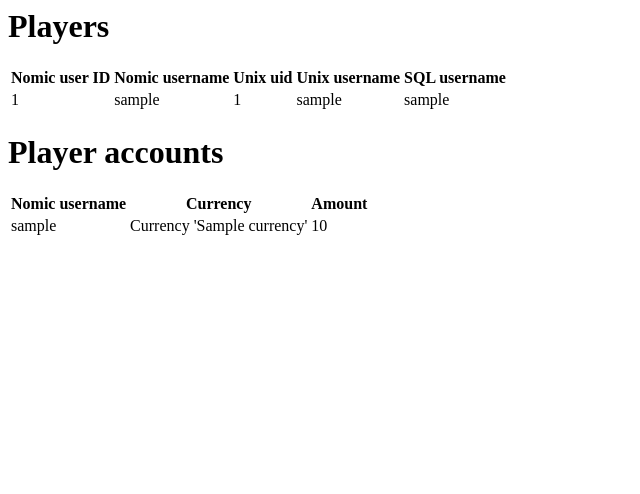
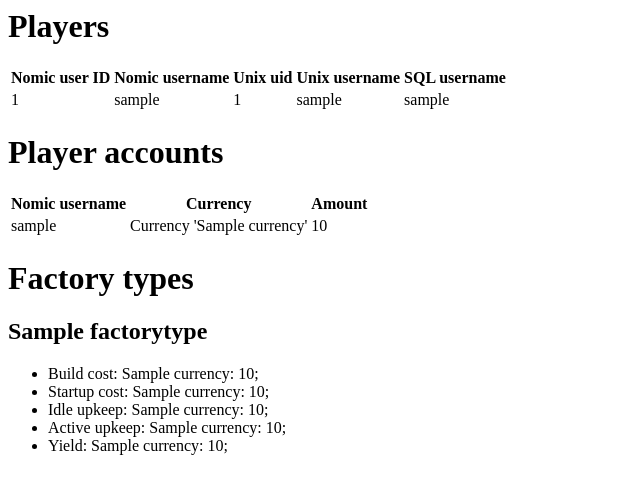
Before and after one commit to tswett/lepfact, a Django app: page /playerinfo/ in a window 1280 px wide. Shown: the top 494 px of the page, without its empty margins (0-640 px from the left). Run offline with Django 3.2, Linux system fonts and the light colour scheme; tables that the repository leaves empty hold one stand-in row (values such as "Sample post").

Commit message:
Add factory type listing to player info page

```diff
--- a/playerinfo/templates/playerinfo/index.html
+++ b/playerinfo/templates/playerinfo/index.html
@@ -35,5 +35,15 @@
             </tr>
 {% endfor %}
         </table>
+
+        <h1>Factory types</h1>
+{% for factory in factory_types %}
+        <h2>{{ factory.name }}</h2>
+        <ul>
+{% for costtype in factory.costtypes %}
+            <li>{{ costtype.name }}: {% for cost in costtype.costs %}{{ cost.name }}: {{ cost.amount }}; {% endfor %}</li>
+{% endfor %}
+        </ul>
+{% endfor %}
     </body>
 </html>
--- a/playerinfo/views.py
+++ b/playerinfo/views.py
@@ -1,11 +1,52 @@
 from django.http import HttpResponse
 import django.shortcuts
 
-from playerinfo.models import Account, UserProfile
+from playerinfo.models import (Account, UserProfile, FactoryType,
+    BuildCostData, StartupCostData, IdleUpkeepData, ActiveUpkeepData, YieldData)
+
+COST_CLASS = {
+    'Build cost': BuildCostData,
+    'Startup cost': StartupCostData,
+    'Idle upkeep': IdleUpkeepData,
+    'Active upkeep': ActiveUpkeepData,
+    'Yield': YieldData,
+}
 
 def list_profiles(request):
     profiles = UserProfile.objects.all()
+
     accounts = Account.objects.all()
 
-    context = {'profiles': profiles, 'accounts': accounts}
+    factory_types = []
+
+    for factory_type in FactoryType.objects.all():
+        costtypes = []
+
+        for costtype_name in COST_CLASS:
+            cost_class = COST_CLASS[costtype_name]
+
+            costs = cost_class.objects.filter(factory_type=factory_type)
+
+            if not costs:
+                continue
+
+            costtype_info = {'name': costtype_name, 'costs': []}
+
+            for cost in costs:
+                cost_info = {'name': cost.currency.name, 'amount': cost.amount}
+                costtype_info['costs'].append(cost_info)
+
+            costtypes.append(costtype_info)
+
+        factory_types.append({
+            'name': factory_type.name,
+            'costtypes': costtypes,
+        })
+
+    context = {
+        'profiles': profiles,
+        'accounts': accounts,
+        'factory_types': factory_types,
+    }
+
     return django.shortcuts.render(request, 'playerinfo/index.html', context)
```
